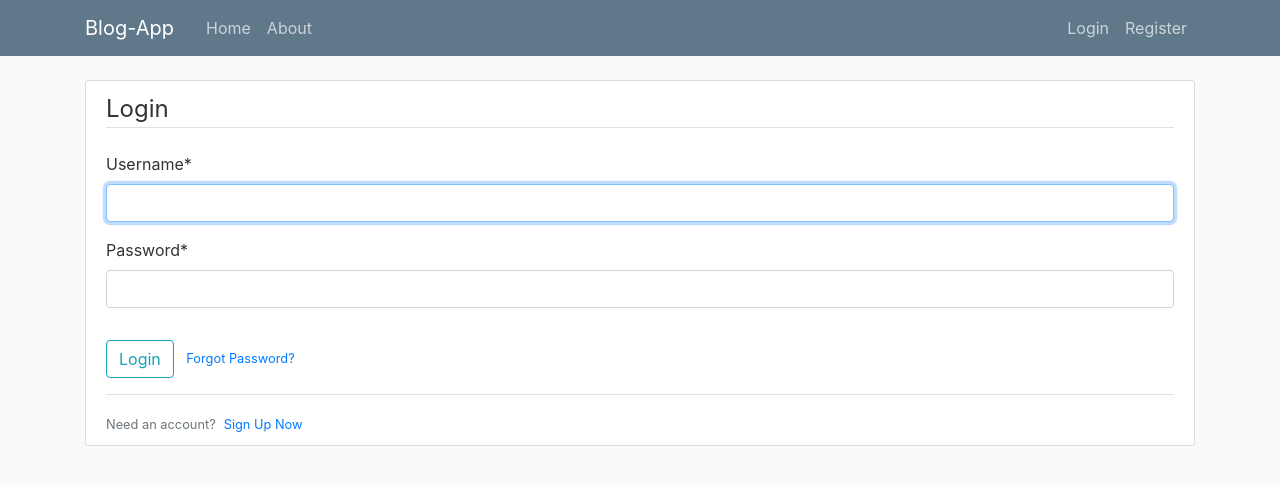
After one commit to yildirimkadir/django-blogApp, a Django app: page /users/login/ in a window 1280 px wide. The commit adds this page. Shown: the top 485 px of the page. Run offline with Django 4.2, Linux system fonts and the light colour scheme; some libraries are stand-ins or nearby versions.

Commit message:
"feat: login und logout"

```diff
--- a/blog/views.py
+++ b/blog/views.py
@@ -1,8 +1,10 @@
-from multiprocessing import context
+
 from django.http import HttpResponse
 from django.shortcuts import get_object_or_404, render, redirect
 from .models import Post, Like
 from .forms import CommentForm, PostForm
+from django.contrib.auth.decorators import login_required
+
 # Create your views here.
 def post_list(request):
     queryset = Post.objects.filter(status="p")
@@ -11,6 +13,7 @@ def post_list(request):
     }
     return render(request, "blog/post_list.html", context)
 
+@login_required() #--> bunu url e create yazdigimda login e yönlendirmesi icin yazdim
 def post_create(request):
     form = PostForm()
     if request.method == "POST":
--- a/main/settings.py
+++ b/main/settings.py
@@ -131,4 +131,6 @@ MEDIA_ROOT = BASE_DIR / "media_root"
 
 DEFAULT_AUTO_FIELD = "django.db.models.BigAutoField"
 
-# LOGIN_REDIRECT_URL = "blog:list"
+LOGIN_REDIRECT_URL = "blog:list"
+
+LOGIN_URL = "login" # bunu url e create yazdigimda login e yönlendirmesi icin yazdim
--- a/templates/navbar.html
+++ b/templates/navbar.html
@@ -15,14 +15,14 @@
                 <div class="navbar-nav">
                     {% if user.is_authenticated %}
                     {% comment %} {% url 'logout' %} {% endcomment %}
-                    <a class="nav-item nav-link" href="#">Logout</a>
+                    <a class="nav-item nav-link" href="{% url 'logout' %}">Logout</a>
                     {% comment %} {% url 'profile' %} {% endcomment %}
                     <a class="nav-item nav-link" href="{% url 'profile' %}">Profile</a>
                     {% comment %} {% url 'blog:create' %} {% endcomment %}
                     <a class="nav-item nav-link" href="{% url 'blog:create' %}">New Post</a>
                     {% else %}
-                    {% comment %} {% url 'login' %} {% endcomment %}
-                    <a class="nav-item nav-link" href="#">Login</a>
+                    {% comment %}  {% endcomment %}
+                    <a class="nav-item nav-link" href="{% url 'login' %}">Login</a>
                     {% comment %} {% url 'register' %} {% endcomment %}
                     <a class="nav-item nav-link" href="{% url 'register' %}">Register</a>
                     {% endif %}
--- /dev/null
+++ b/users/templates/users/login.html
@@ -0,0 +1,26 @@
+{% extends 'base.html' %} {% block title %}login{% endblock %}
+{% load crispy_forms_tags %}
+{% block content %}
+<div class="content-section">
+    <form action="" method="post">
+        {% csrf_token %}
+        <fieldset class="form-group">
+            <legend class="border-bottom mb-4">Login</legend>
+            {{ form|crispy }}
+        </fieldset>
+        <div class="form-group">
+            <button class="btn btn-outline-info" type="submit">Login</button>
+            <small class="text-muted ml-2">
+                {% comment %} {% url 'password_reset' %} {% endcomment %}
+                <a href="#">Forgot Password?</a>
+            </small>
+        </div>
+    </form>
+    <div class="border-top pt-3">
+        <small class="text-muted">
+            Need an account?<a class="ml-2" href="{% url 'register' %}">Sign Up Now</a>
+        </small>
+    </div>
+
+</div>
+{% endblock %}
--- a/users/templates/users/profile.html
+++ b/users/templates/users/profile.html
@@ -3,7 +3,7 @@
 {% block content %}
 <div class="content-section">
     <div class="media">
-        <img class="rounded-circle account-img" src="{{ user.profile.image.url }}">
+        <img class="rounded-circle account-img" src="{{ user.profile.image.url }}" style="width:9rem; height: 7rem; align-self:center;">
         <div class="media-body">
             <h2 class="account-heading">{{ user.username }}</h2>
             <p class="text-secondary">{{ user.email }}</p>
--- a/users/urls.py
+++ b/users/urls.py
@@ -5,7 +5,8 @@ from .views import register, profile
 
 # app_name = "users"
 urlpatterns = [
-    # path('login/', auth_views.LoginView.as_view(), name='login' ),
+    path('login/', auth_views.LoginView.as_view(template_name="users/login.html"), name='login'),
+    path('logout/', auth_views.LogoutView.as_view(template_name="users/logout.html"), name='logout'),
     path('register/', register, name="register"),
     path('profile/', profile, name="profile"),
 ]
--- a/users/views.py
+++ b/users/views.py
@@ -6,6 +6,7 @@ def register(request):
 
     if form.is_valid():
         form.save()
+        return redirect("login")
 
     context = {
         "form": form,
```
Also changed, not shown: users/templates/users/logout.html (added, +10 -0 lines), media_root/user/5/resim1.jpg (added).
